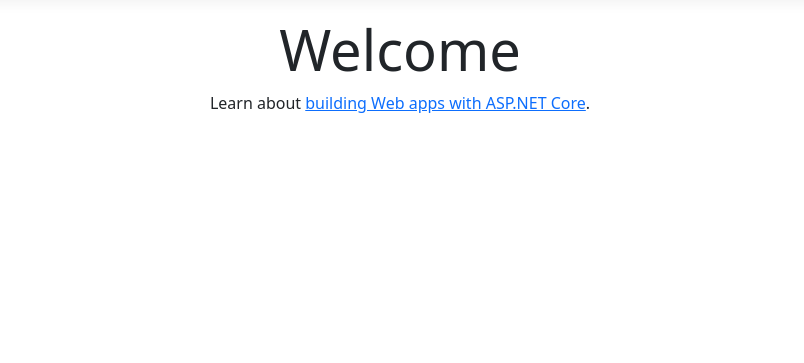
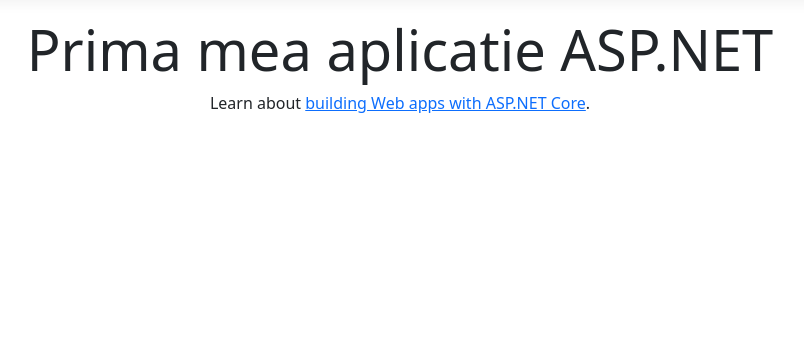
Before and after one commit to IoanaDanis/Danis_Ioana_Lab1, an ASP.NET Core app: page / in a window 1280 px wide. Shown: the part 57-420 px from the top of the page, without its empty margins (240-1044 px from the left). Run offline with ASP.NET Core 8, Linux system fonts and the light colour scheme; style sheets or scripts are compiled from the project's sources.

Commit message:
prima pagina modificata

```diff
--- a/Pages/Index.cshtml
+++ b/Pages/Index.cshtml
@@ -5,6 +5,6 @@
 }
 
 <div class="text-center">
-    <h1 class="display-4">Welcome</h1>
+    <h1 class="display-4">Prima mea aplicatie ASP.NET </h1>
     <p>Learn about <a href="https://learn.microsoft.com/aspnet/core">building Web apps with ASP.NET Core</a>.</p>
 </div>
```
